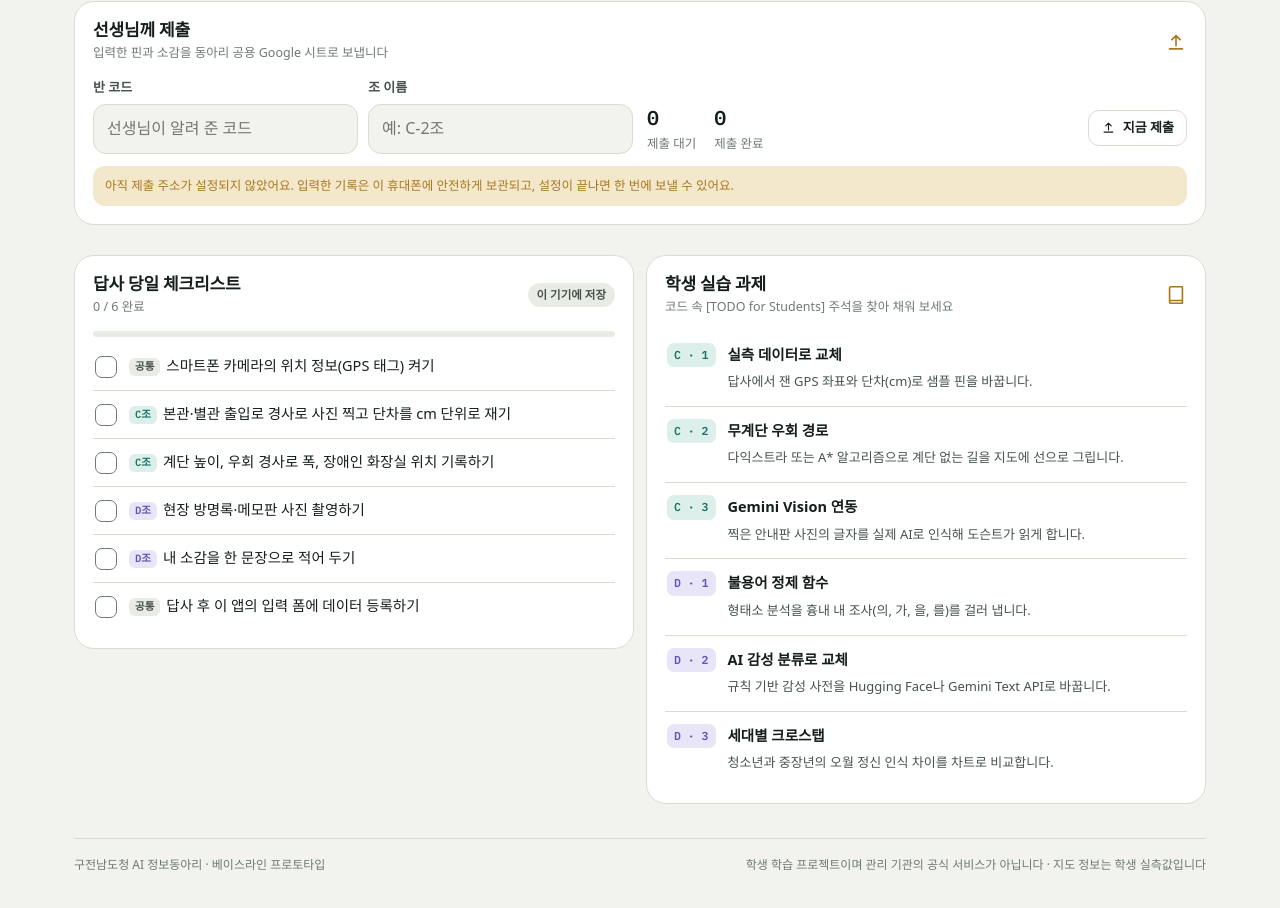
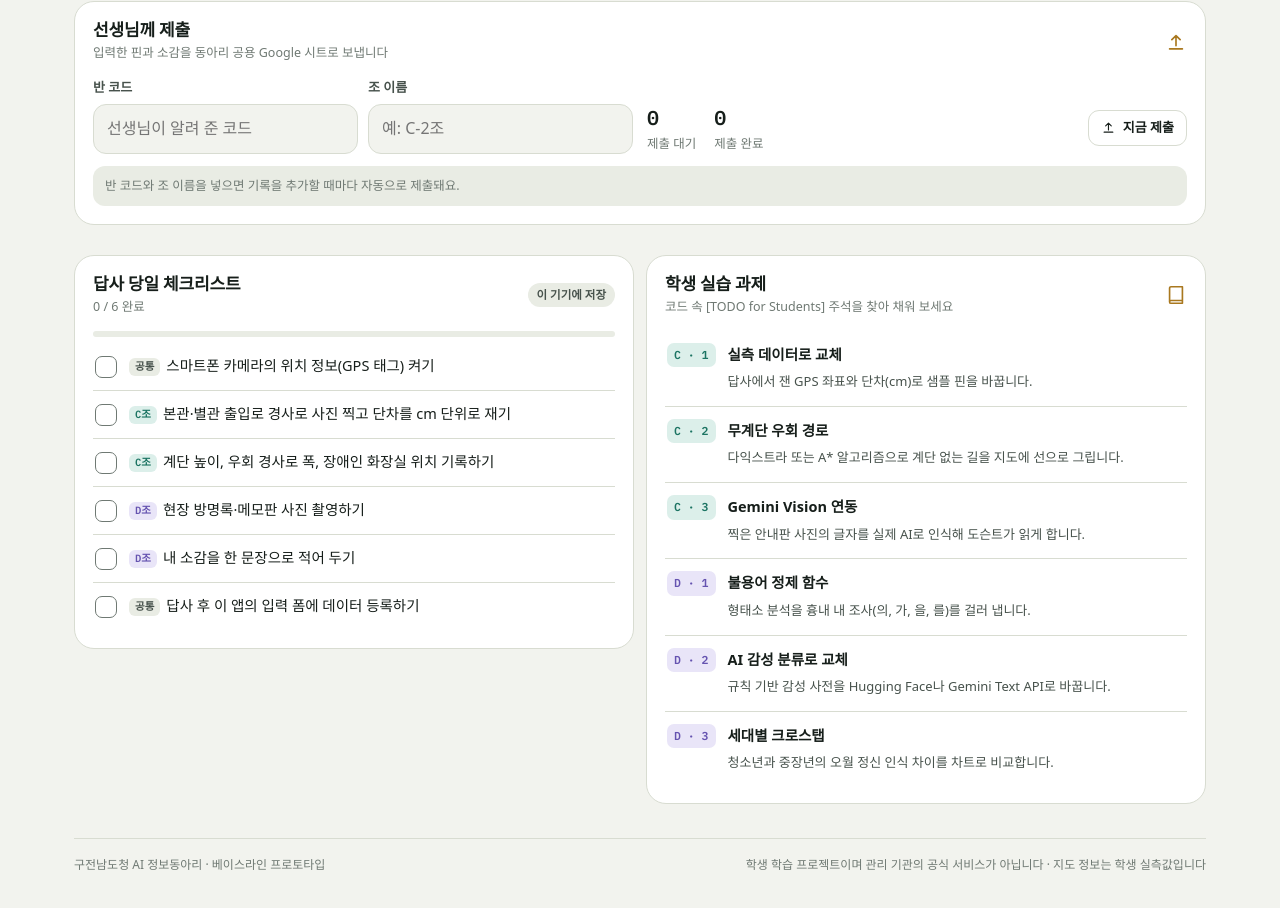
Before and after one commit to richee-pc/may-project, a plain HTML site: page app.html in a window 1280 px wide. Shown: the part 973-1881 px from the top of the page. Drawn offline with nearby package versions, Linux system fonts and the light colour scheme; a web font is replaced by a local one.

Commit message:
학생 제출 주소(Apps Script 웹 앱) 연결
Co-Authored-By: Claude Opus 5.5 <noreply@anthropic.com>

```diff
--- a/app.html
+++ b/app.html
@@ -1774,7 +1774,7 @@ new MutationObserver(onTheme).observe(document.documentElement, { attributes: tr
    선생님께 제출 · Google Apps Script 웹 앱으로 보내 Google 시트·Drive 에 저장
    ===================================================================== */
 // 선생님이 apps-script/Code.gs 를 '웹 앱'으로 배포한 뒤 받은 주소(https://script.google.com/macros/s/…/exec)를 붙여 넣으세요.
-const SUBMIT_URL = '';
+const SUBMIT_URL = 'https://script.google.com/macros/s/AKfycbxh6WgH9ON5oEUJKdcXa00XQNjmlMJouIU7y1_7zL3NRXv_Cd9k1SGC42oilnT5GHa7/exec';
 const inArtifactView = !!(window.claude && window.claude.use);
 let syncCfg = store.get('may.sync', { code: '', team: '' });
 let syncing = false;
```
Also changed, not shown: index.html (+1 -1 lines).
